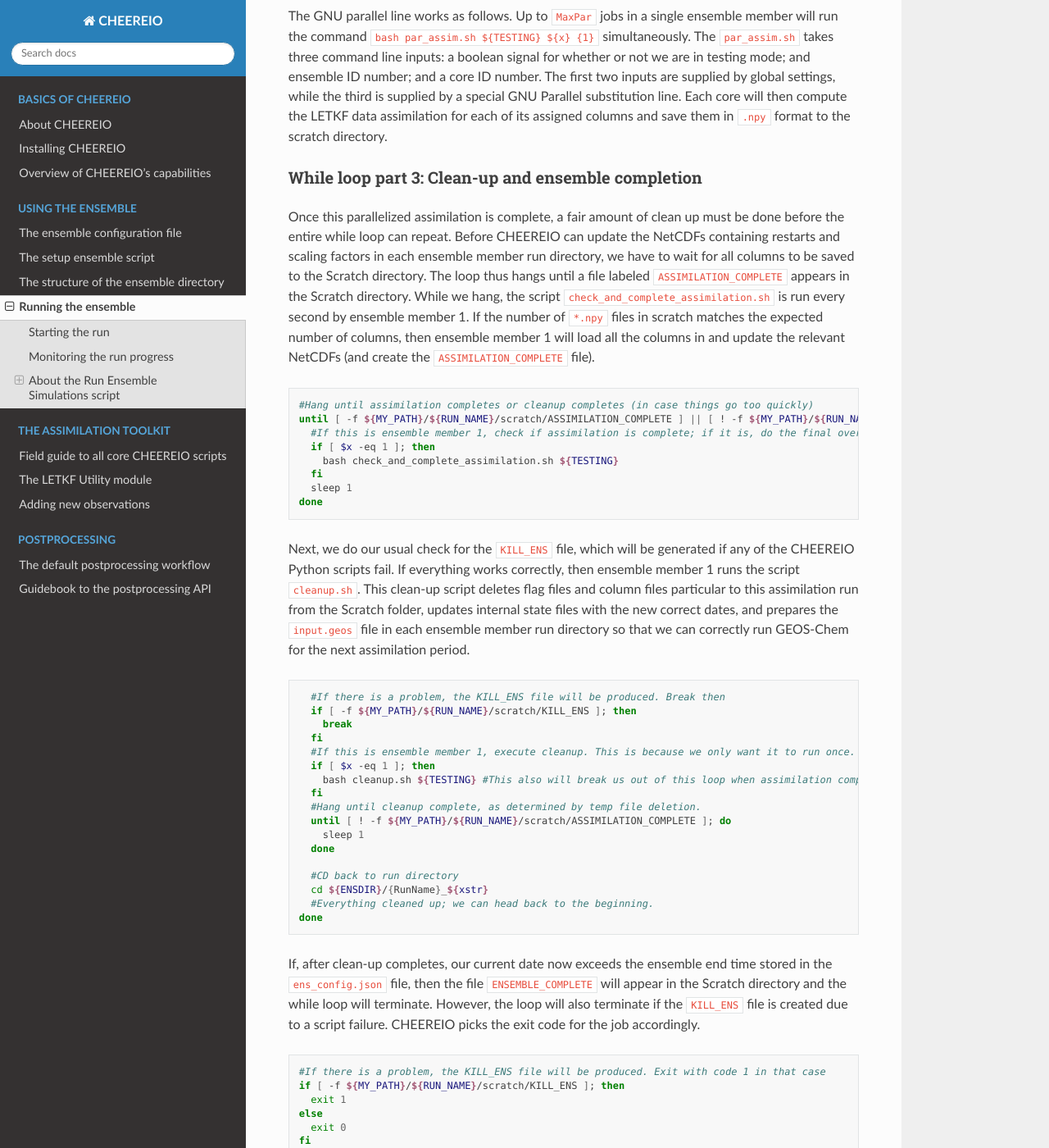
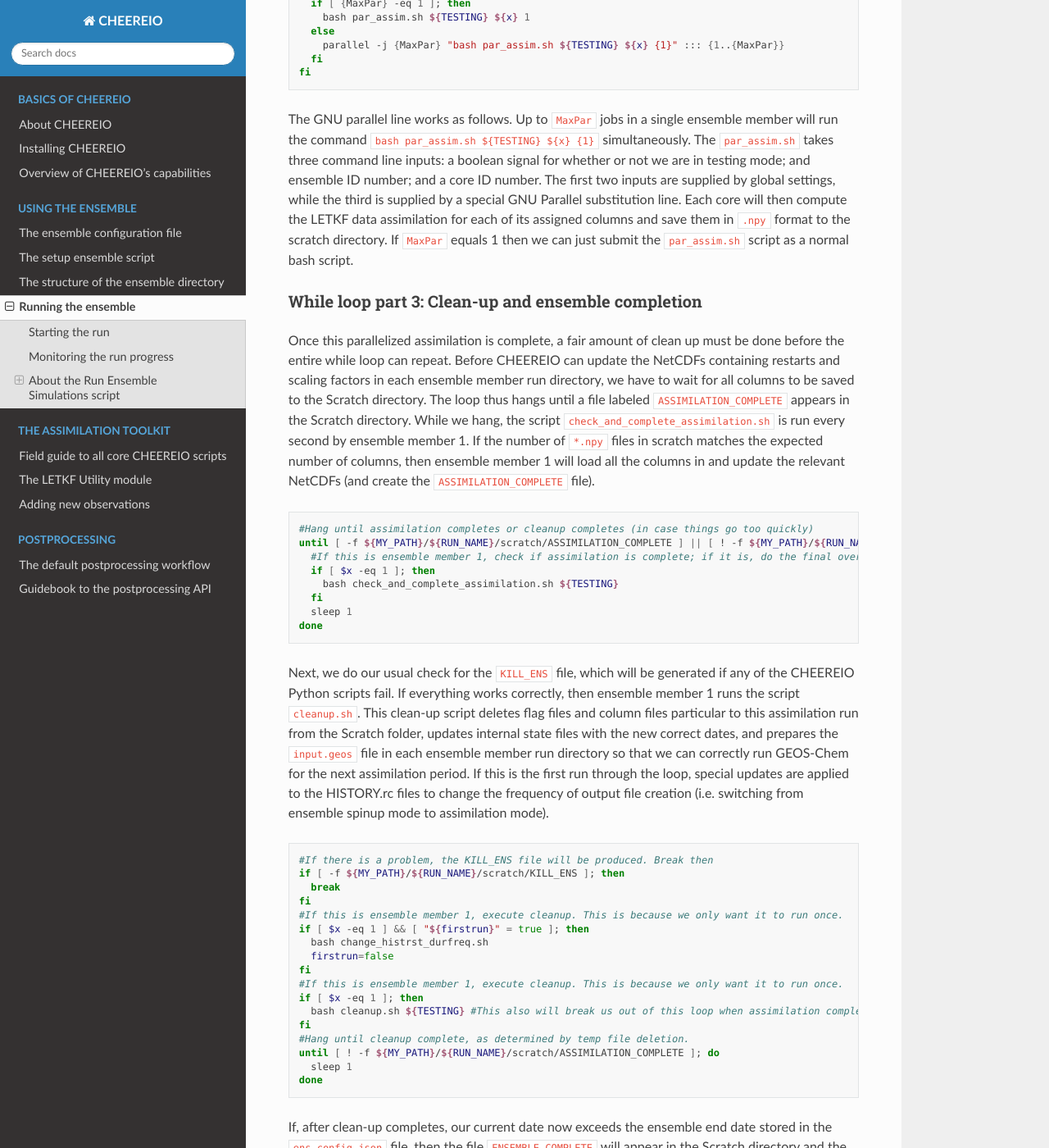
Before and after one commit to drewpendergrass/CHEEREIO, a Sphinx documentation site: the page built from docs/Running-the-ensemble.rst, in a window 1280 px wide and 1400 px high, scrolled down 4444 px. Shown: the whole window at 82% size. Built offline with Sphinx 7.4.7 and the Read the Docs theme 2.0.0, drawn with Linux system fonts in a browser that asks for light colours; some of the changed text lies outside the part shown.

Commit message:
copy edit ensemble run description

```diff
--- a/docs/Running-the-ensemble.rst
+++ b/docs/Running-the-ensemble.rst
@@ -51,7 +51,7 @@
 	source {ASSIM}/environments/cheereio.env #This is specific to the Harvard cluster; rewrite for yours
 	eval "$(conda shell.bash hook)"
 
-Next, a few global variables are set. The end user will likely not ever make use of CHEEREIO's testing suite, so the variable ``TESTING`` is set to false automatically. A few key directories are stored in the variables ``$ENSDIR`` (the Ensemble Runs directory), ``$MY_PATH`` (path to the directory containing all CHEEREIO ensembles), and ``$RUN_NAME`` (the name of this ensemble). The latter two are grabbed from the ``ens_config.json`` file using the ``jq`` command, which allows shell scripts to access data stored in JSON format on the disk. The variable ``$x`` includes the ensemble member ID (ranging from 1 to the total number of ensemble members).
+Next, a few global variables are set. CHEEREIO's testing suite is deprecated, so the variable ``TESTING`` is set to false automatically. A few key directories are stored in the variables ``$ENSDIR`` (the Ensemble Runs directory), ``$MY_PATH`` (path to the directory containing all CHEEREIO ensembles), and ``$RUN_NAME`` (the name of this ensemble). The latter two are grabbed from the ``ens_config.json`` file using the ``jq`` command, which allows shell scripts to access data stored in JSON format on the disk. The variable ``$x`` includes the ensemble member ID (ranging from 1 to the total number of ensemble members).
 
 .. code-block:: bash
 
@@ -81,9 +81,11 @@
 	  xstr="${x}"
 	fi
 
-After all these variables are set, then CHEEREIO navigates to the particular ensemble run directory it has been assigned and exports the proper number of OpenMP threads so that GEOS-Chem can exploit parallelization.
+After all these variables are set, then CHEEREIO navigates to the particular ensemble run directory it has been assigned and exports the proper number of OpenMP threads so that GEOS-Chem can exploit parallelization. Since we are about to start are first run of the main program loop, we set a boolean tag ``firstrun`` to ``true``. This is to facilitate ensemble spinup.
 
 .. code-block:: bash
+
+	firstrun=true
 
 	### Run GEOS-Chem in the directory corresponding to the cluster Id
 	cd  {RunName}_${xstr}
@@ -172,10 +174,14 @@
 	  cd {ASSIM}/core
 	  #Use GNU parallel to submit parallel sruns, except nature
 	  if [ $x -ne 0 ]; then
-	    parallel -j {MaxPar} "bash par_assim.sh ${TESTING} ${x} {1}" ::: {1..{NumCores}}
+	    if [ {MaxPar} -eq 1 ]; then
+	      bash par_assim.sh ${TESTING} ${x} 1
+	    else
+	      parallel -j {MaxPar} "bash par_assim.sh ${TESTING} ${x} {1}" ::: {1..{MaxPar}}
+	    fi
 	  fi
 
-The GNU parallel line works as follows. Up to ``MaxPar`` jobs in a single ensemble member will run the command ``bash par_assim.sh ${TESTING} ${x} {1}`` simultaneously. The ``par_assim.sh`` takes three command line inputs: a boolean signal for whether or not we are in testing mode; and ensemble ID number; and a core ID number. The first two inputs are supplied by global settings, while the third is supplied by a special GNU Parallel substitution line. Each core will then compute the LETKF data assimilation for each of its assigned columns and save them in ``.npy`` format to the scratch directory.
+The GNU parallel line works as follows. Up to ``MaxPar`` jobs in a single ensemble member will run the command ``bash par_assim.sh ${TESTING} ${x} {1}`` simultaneously. The ``par_assim.sh`` takes three command line inputs: a boolean signal for whether or not we are in testing mode; and ensemble ID number; and a core ID number. The first two inputs are supplied by global settings, while the third is supplied by a special GNU Parallel substitution line. Each core will then compute the LETKF data assimilation for each of its assigned columns and save them in ``.npy`` format to the scratch directory. If ``MaxPar`` equals 1 then we can just submit the ``par_assim.sh`` script as a normal bash script.
 
 While loop part 3: Clean-up and ensemble completion
 ~~~~~~~~~~~~~
@@ -193,13 +199,18 @@
 	    sleep 1
 	  done
 
-Next, we do our usual check for the ``KILL_ENS`` file, which will be generated if any of the CHEEREIO Python scripts fail. If everything works correctly, then ensemble member 1 runs the script ``cleanup.sh``. This clean-up script deletes flag files and column files particular to this assimilation run from the Scratch folder, updates internal state files with the new correct dates, and prepares the ``input.geos`` file in each ensemble member run directory so that we can correctly run GEOS-Chem for the next assimilation period.
+Next, we do our usual check for the ``KILL_ENS`` file, which will be generated if any of the CHEEREIO Python scripts fail. If everything works correctly, then ensemble member 1 runs the script ``cleanup.sh``. This clean-up script deletes flag files and column files particular to this assimilation run from the Scratch folder, updates internal state files with the new correct dates, and prepares the ``input.geos`` file in each ensemble member run directory so that we can correctly run GEOS-Chem for the next assimilation period. If this is the first run through the loop, special updates are applied to the HISTORY.rc files to change the frequency of output file creation (i.e. switching from ensemble spinup mode to assimilation mode).
 
 .. code-block:: bash
 
 	  #If there is a problem, the KILL_ENS file will be produced. Break then
 	  if [ -f ${MY_PATH}/${RUN_NAME}/scratch/KILL_ENS ]; then
 	    break
+	  fi
+	  #If this is ensemble member 1, execute cleanup. This is because we only want it to run once.
+	  if [ $x -eq 1 ] && [ "${firstrun}" = true ]; then
+	    bash change_histrst_durfreq.sh
+	    firstrun=false
 	  fi
 	  #If this is ensemble member 1, execute cleanup. This is because we only want it to run once.
 	  if [ $x -eq 1 ]; then
@@ -210,12 +221,7 @@
 	    sleep 1
 	  done
 
-	  #CD back to run directory
-	  cd ${ENSDIR}/{RunName}_${xstr}
-	  #Everything cleaned up; we can head back to the beginning.
-	done
-
-If, after clean-up completes, our current date now exceeds the ensemble end time stored in the ``ens_config.json`` file, then the file ``ENSEMBLE_COMPLETE`` will appear in the Scratch directory and the while loop will terminate. However, the loop will also terminate if the ``KILL_ENS`` file is created due to a script failure. CHEEREIO picks the exit code for the job accordingly.
+If, after clean-up completes, our current date now exceeds the ensemble end date stored in the ``ens_config.json`` file, then the file ``ENSEMBLE_COMPLETE`` will appear in the Scratch directory and the while loop will terminate. However, the loop will also terminate if the ``KILL_ENS`` file is created due to a script failure. CHEEREIO picks the exit code for the job accordingly.
 
 .. code-block:: bash
 
```
Also changed, not shown: other parts of docs/Running-the-ensemble.rst (+1 -1 lines).
